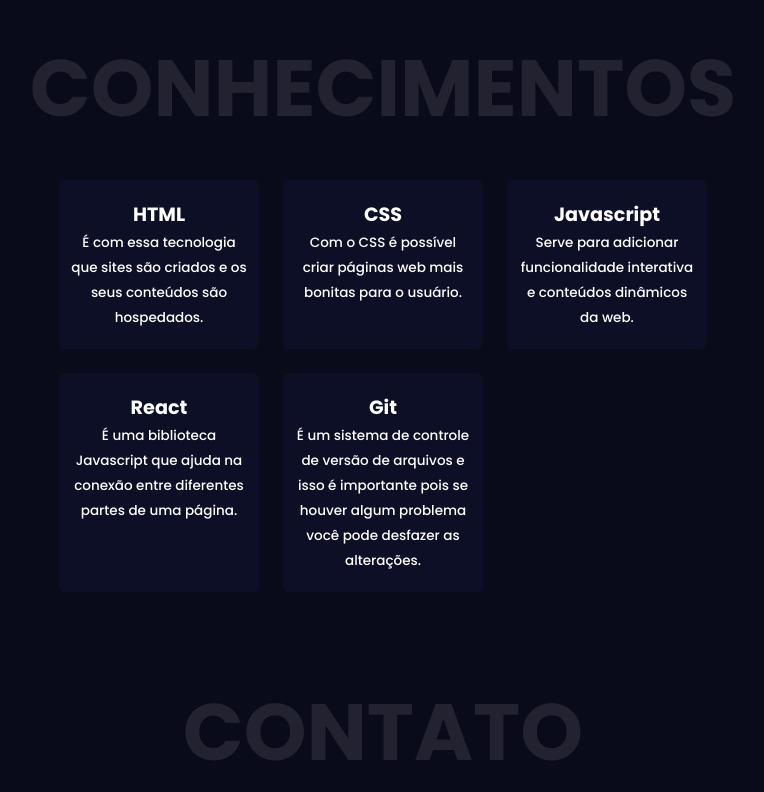
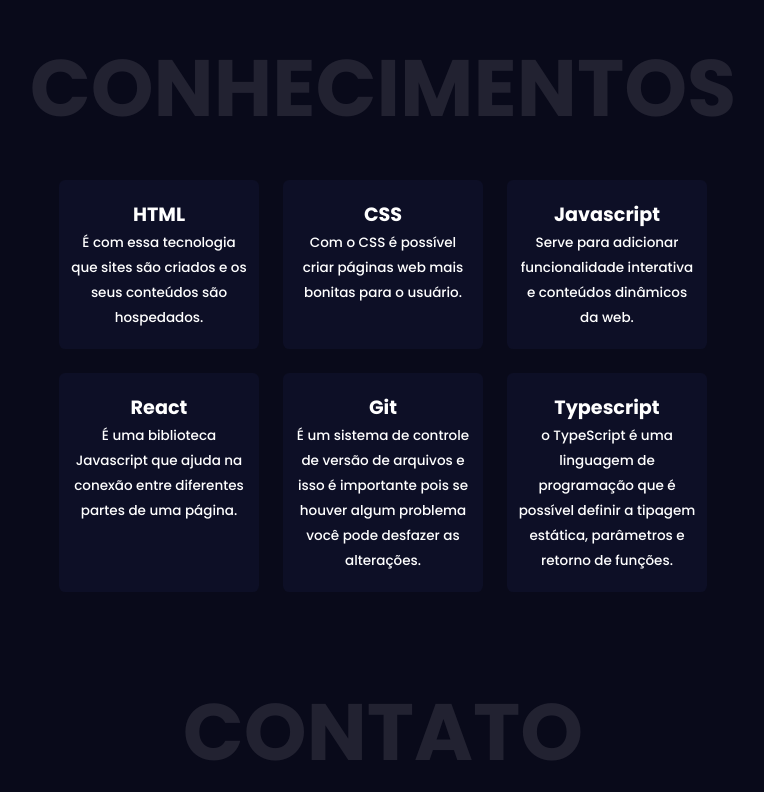
Before and after one commit to matheus-sousa1/Portfolio, a plain HTML site: page index.html in a window 1280 px wide. Shown: the part 1589-2381 px from the top of the page, without its empty margins (257-1021 px from the left). Drawn offline with nearby package versions, Linux system fonts and the light colour scheme.

Commit message:
Update index.html

```diff
--- a/index.html
+++ b/index.html
@@ -77,8 +77,8 @@
        </a>
       </div>
       <div class="about-text">
-        <p>Sou uma pessoa que presta atenção aos detalhes e sempre e sempre estou em busca de conhecimento.
-          <br> Eu gosto muito de tecnologia e quando comecei aprender a montar páginas web, percebi como é bom ver poder criar a parte visual de um site e por isso estou nessa jornada de desenvolvedor Front-end.</p>
+        <p>Sou uma pessoa que presta atenção aos detalhes e sempre estou em busca de conhecimento.
+          <br> Eu gosto de tecnologia e quando comecei a criar páginas web, percebi como é bom poder montarr a parte visual de um site e por isso estou nessa jornada de desenvolvedor Front-end.</p>
       </div>
       </div>
     </section>
@@ -137,6 +137,10 @@
           <h2>Git</h2>
           <span>É um sistema de controle de versão de arquivos e isso é importante pois se houver algum problema você pode desfazer as alterações.</span>
         </div>
+        <div class="projects-box">
+          <h2>Typescript</h2>
+          <span>o TypeScript é uma linguagem de programação que é possível definir a tipagem estática, parâmetros e retorno de funções.</span>
+        </div>
         </div>
     </section>
     <!-- Contact from-->
```
